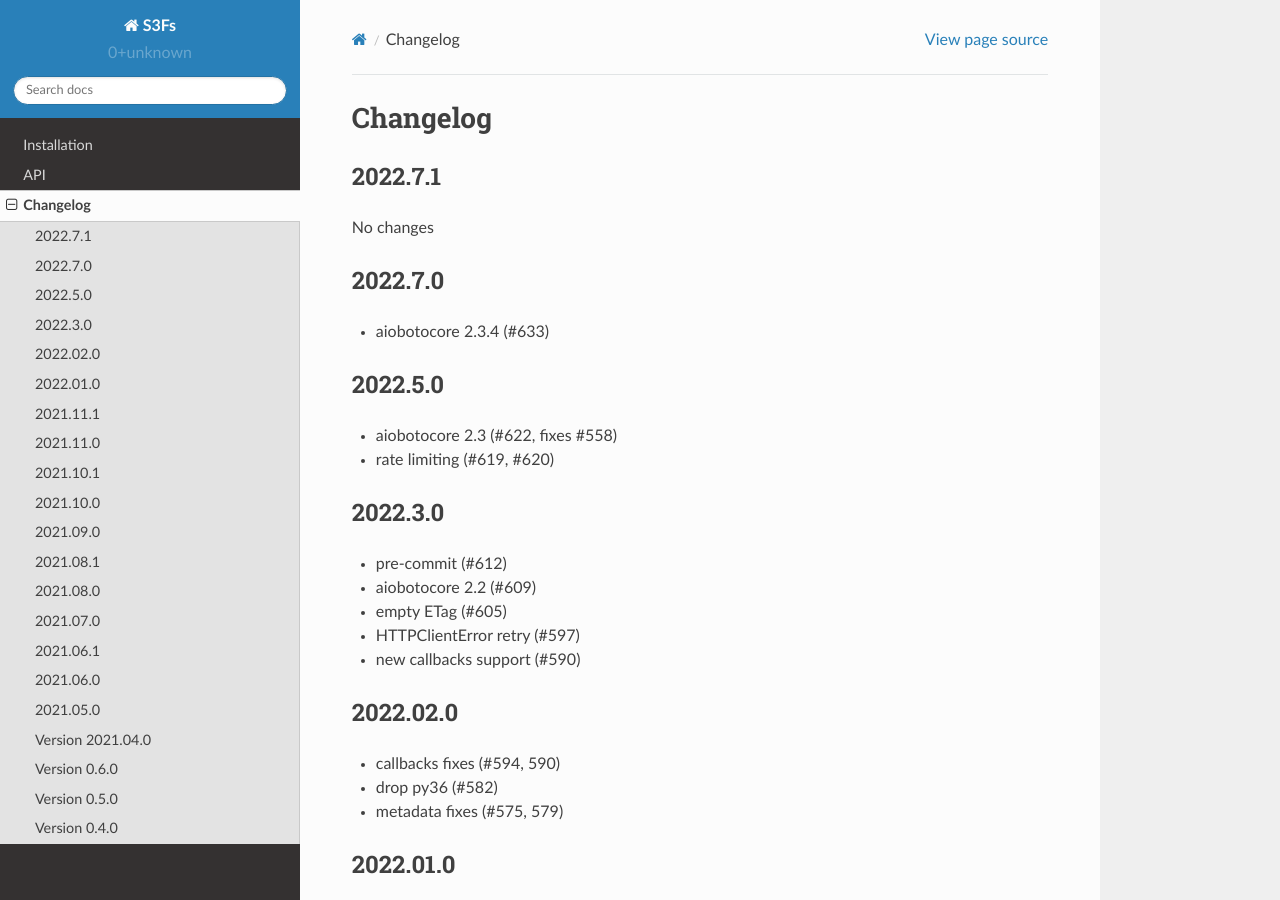
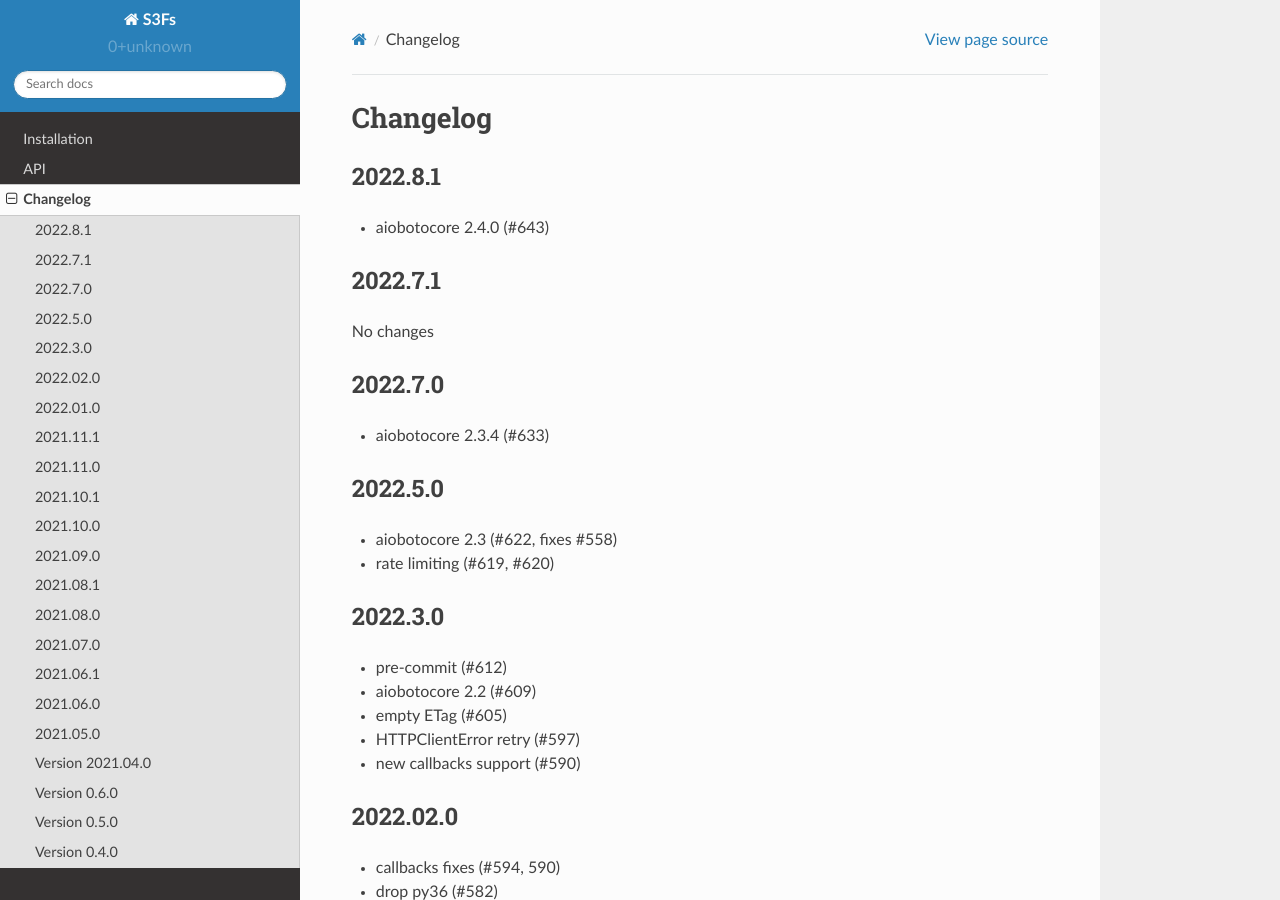
Before and after one commit to zarr-developers/s3fs, a Sphinx documentation site: the page built from docs/source/changelog.rst, in a window 1280 px wide and 900 px high. Built offline with Sphinx 7.4.7 and the Read the Docs theme 2.0.0, drawn with Linux system fonts in a browser that asks for light colours.

Commit message:
bump aiobotocore to 2.4.0 (#643) (#644)

```diff
--- a/docs/source/changelog.rst
+++ b/docs/source/changelog.rst
@@ -1,5 +1,11 @@
 Changelog
 =========
+
+2022.8.1
+--------
+
+- aiobotocore 2.4.0 (#643)
+
 
 2022.7.1
 --------
--- a/requirements.txt
+++ b/requirements.txt
@@ -1,3 +1,3 @@
-aiobotocore~=2.3.4
+aiobotocore~=2.4.0
 fsspec==2022.7.1
 aiohttp!=4.0.0a0, !=4.0.0a1
```
Also changed, not shown: 1 other file.
